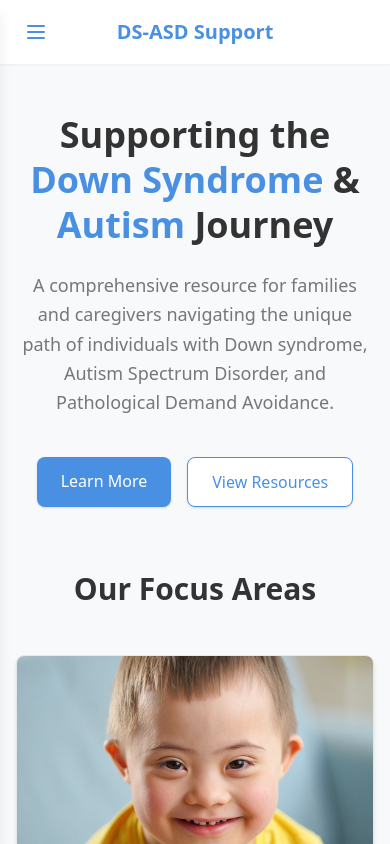
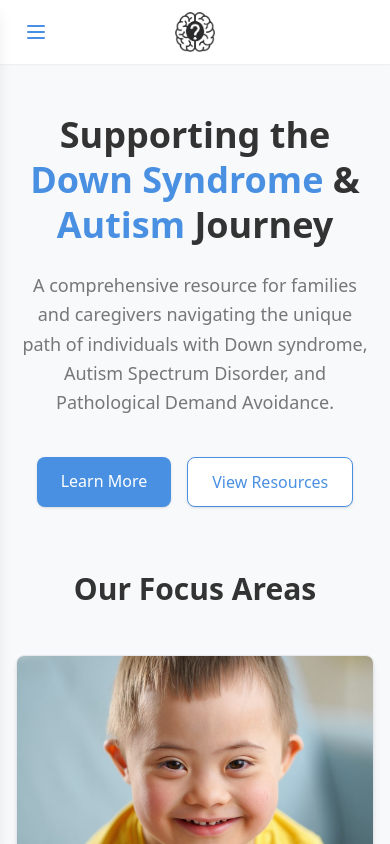
Before and after one commit to johnnyhawk02/ds-asd, a React (Vite) app: page / in a window 390 px wide. Shown: the top 844 px of the page. Built offline with nearby package versions, Linux system fonts and the light colour scheme.

Commit message:
Add logo to Navbar component for improved branding and visual identity. Adjust layout for better alignment and responsiveness.

```diff
--- a/src/components/Navbar.tsx
+++ b/src/components/Navbar.tsx
@@ -1,5 +1,6 @@
 import { useState, useEffect } from 'react';
 import { Link, NavLink } from 'react-router-dom';
+import brainLogo from '../assets/brain.png'; // Import the logo image
 
 const Navbar = () => {
   const [isMenuOpen, setIsMenuOpen] = useState(false);
@@ -78,10 +79,16 @@ const Navbar = () => {
             </button>
           </div>
 
-          {/* Logo - centered below xl, left on xl and up */}
+          {/* Logo */}
           <div className="flex-1 flex items-center justify-center xl:items-stretch xl:justify-start">
-            <Link to="/" className="text-xl font-bold text-primary flex-shrink-0">
-              DS-ASD Support
+            <Link to="/" className="flex items-center flex-shrink-0">
+              <img
+                className="h-10 w-auto" // Adjusted height
+                src={brainLogo}
+                alt="DS-ASD Support Logo"
+              />
+               {/* Optional: Add site name next to logo on larger screens */}
+               {/* <span className="hidden sm:block ml-3 text-xl font-bold text-primary">DS-ASD Support</span> */}
             </Link>
           </div>
 
```
Also changed, not shown: src/assets/brain.png (added).
